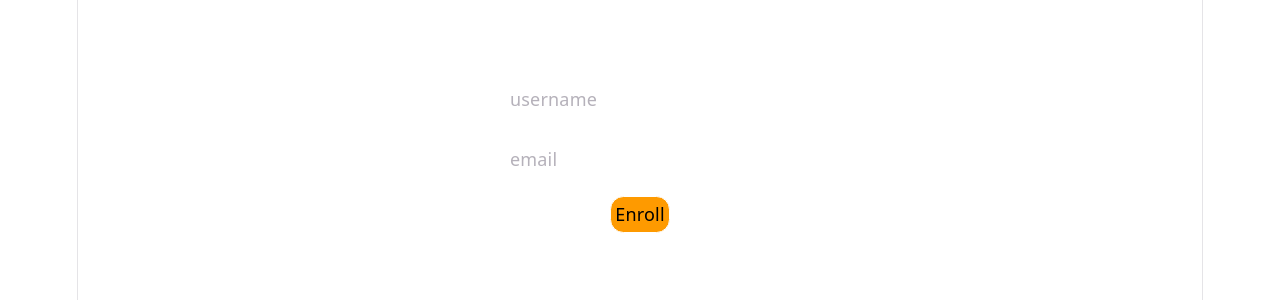
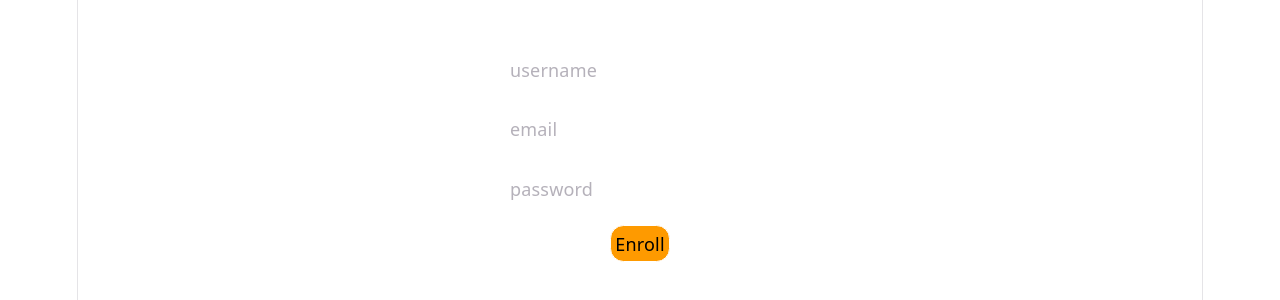
Before and after one commit to telusko-aliens/react-complete-course, a React (Vite) app in the folder module-06-forms/: page / in a window 1280 px wide. Shown: the part 250-550 px from the top of the page. Built offline with nearby package versions, Linux system fonts and the light colour scheme.

Commit message:
Module 06 Topic 03: Controlled Inputs

```diff
--- a/module-06-forms/src/CourseCard.jsx
+++ b/module-06-forms/src/CourseCard.jsx
@@ -1,9 +1,16 @@
+import { useState } from "react";
+
 function CourseCard() {
+    const [password, setPassword] = useState("");
     function handleSubmit(event) {
         event.preventDefault();
         const formData = new FormData(event.target);
         console.log(formData.get("username"));
         console.log(formData.get("email"));
+    }
+
+    function handlePassword(event) {
+        setPassword(event.target.value);
     }
     return (
         <form
@@ -22,6 +29,15 @@ function CourseCard() {
                 placeholder="email"
                 name="email"
             />
+            <input
+                type="password"
+                className="border border-white p-2"
+                placeholder="password"
+                onChange={handlePassword}
+            />
+            {password.length > 0 && password.length < 8
+                ? "Password must be atleast 8 characters"
+                : ""}
             <button className="border border-white text-black rounded-xl p-1 bg-amber-500 cursor-pointer">
                 Enroll
             </button>
```
